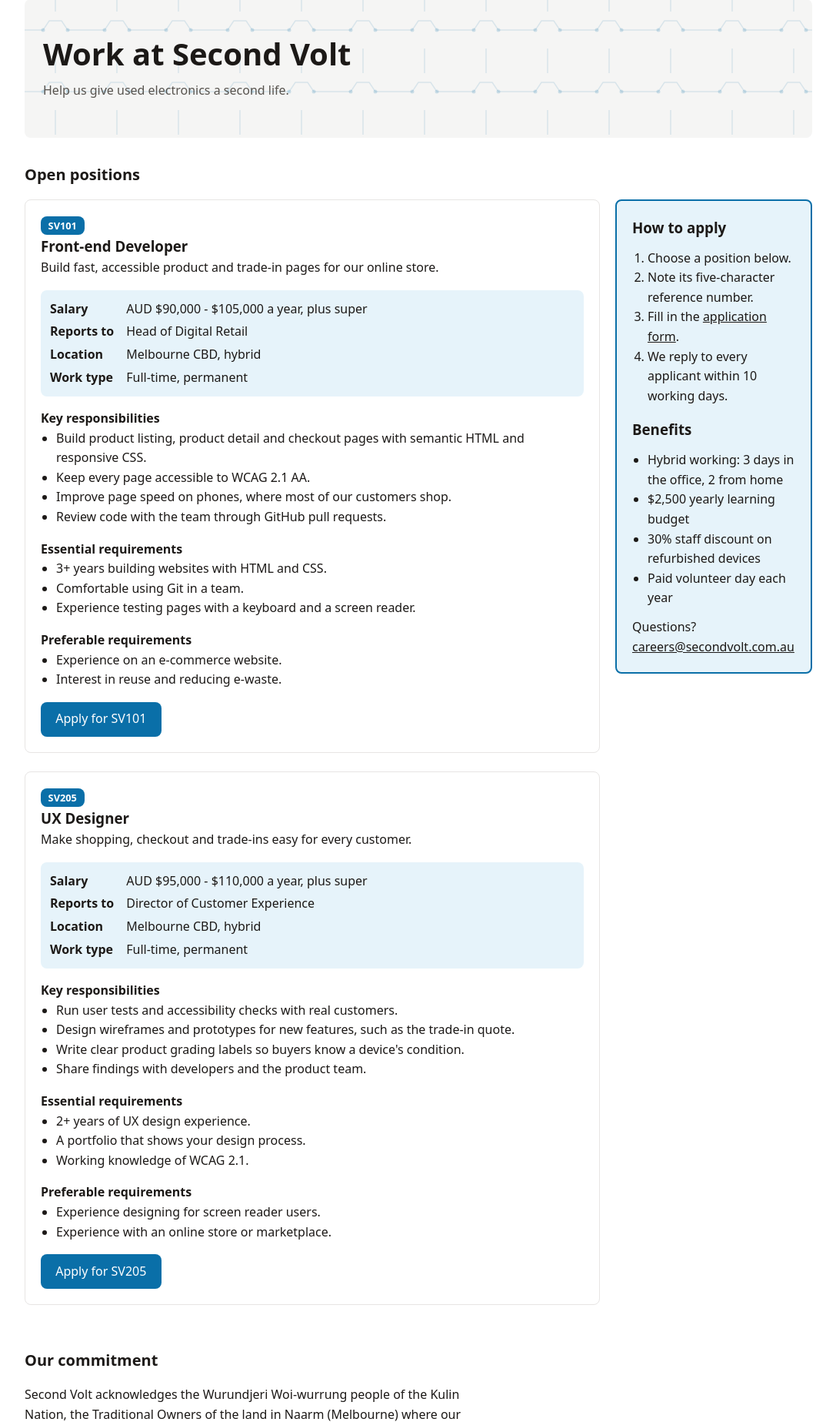
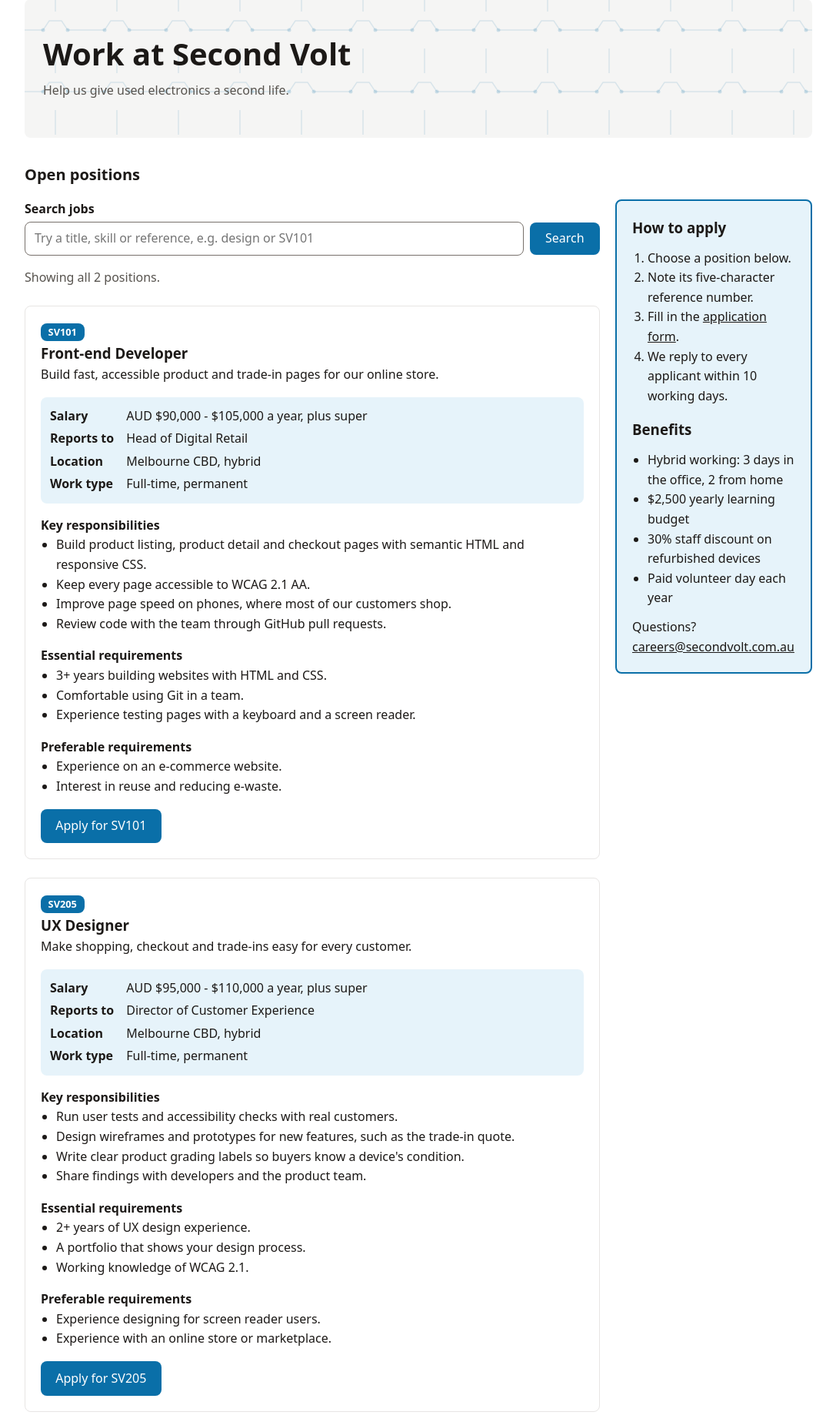
Before and after one commit to thanh-chuong-trinh/kmcc-assignment2, a PHP site: page /jobs.php in a window 1280 px wide. Shown: the part 122-1969 px from the top of the page at 77% size, without its empty margins (96-1183 px from the left). Run offline with PHP 8.4, Linux system fonts and the light colour scheme; data comes from the database, SQL or seed files in the repository.

Commit message:
Jobs page

```diff
--- a/project2/jobs.php
+++ b/project2/jobs.php
@@ -1,7 +1,73 @@
-<?php $current_page = 'jobs'; ?>
+<?php
+$current_page = 'jobs';
+
+/*
+ * Load the positions from the jobs table (see the jobs section of database.sql).
+ * - Every job field comes from its own column.
+ * - The search bar uses method="get" and a prepared statement, so the search text never goes into the SQL string.
+ */
+require 'settings.php';
+
+/* Turn a text column with one item per line into <li> items. */
+function list_items($text)
+{
+    $out = '';
+    foreach (preg_split('/\R/', (string) $text) as $line) {
+        $line = trim($line);
+        if ($line !== '') {
+            $out .= '          <li>' . htmlspecialchars($line) . "</li>\n";
+        }
+    }
+    return $out;
+}
+
+/* Read and tidy the search term (server-side validation). */
+$raw_q = $_GET['q'] ?? '';
+$q = is_string($raw_q) ? trim(preg_replace('/\s+/u', ' ', $raw_q) ?? '') : '';
+$q_too_long = preg_match('/^(.{60})./us', $q, $prefix);
+if ($q_too_long) {
+    $q = $prefix[1];
+}
+
+/* Query the database. */
+mysqli_report(MYSQLI_REPORT_ERROR | MYSQLI_REPORT_STRICT);
+$jobs  = [];
+$error = false;
+
+try {
+    $conn = mysqli_connect($host, $user, $pwd, $dbname);
+    mysqli_set_charset($conn, 'utf8mb4');
+    $cols = 'job_ref, title, summary, salary, reports_to, location, work_type, responsibilities, essential, preferable';
+
+    if ($q === '') {
+        $stmt = mysqli_prepare($conn, "SELECT $cols FROM jobs ORDER BY job_ref");
+    } else {
+        $stmt = mysqli_prepare(
+            $conn,
+            "SELECT $cols FROM jobs
+             WHERE job_ref LIKE ? ESCAPE '!' OR title LIKE ? ESCAPE '!' OR summary LIKE ? ESCAPE '!'
+                OR salary LIKE ? ESCAPE '!' OR reports_to LIKE ? ESCAPE '!' OR location LIKE ? ESCAPE '!'
+                OR work_type LIKE ? ESCAPE '!' OR responsibilities LIKE ? ESCAPE '!'
+                OR essential LIKE ? ESCAPE '!' OR preferable LIKE ? ESCAPE '!'
+             ORDER BY job_ref"
+        );
+        /* Only the two outer % characters should act as wildcards. */
+        $like = '%' . strtr($q, ['!' => '!!', '%' => '!%', '_' => '!_']) . '%';
+        mysqli_stmt_bind_param($stmt, 'ssssssssss', $like, $like, $like, $like, $like, $like, $like, $like, $like, $like);
+    }
+
+    mysqli_stmt_execute($stmt);
+    $jobs = mysqli_fetch_all(mysqli_stmt_get_result($stmt), MYSQLI_ASSOC);
+    mysqli_stmt_close($stmt);
+    mysqli_close($conn);
+} catch (mysqli_sql_exception $e) {
+    $error = true;
+    http_response_code(503);
+}
+?>
 <!DOCTYPE html>
 <!--
-  jobs.html - Position descriptions for Second Volt
+  jobs.php - Position descriptions for Second Volt, loaded from the jobs table
   Author: Ngo Manh Cuong (105710919), Group 6 (KMCC), COS10026
   Acknowledgements:
   - Shared header, footer and styles.css conventions by the team (see README.md).
@@ -53,67 +119,66 @@
         <p>Questions? <a href="mailto:careers@secondvolt.com.au">careers@secondvolt.com.au</a></p>
       </aside>
 
-      <section class="job" aria-labelledby="sv101">
-        <p class="job-ref"><span class="visually-hidden">Reference number: </span>SV101</p>
-        <h3 id="sv101">Front-end Developer</h3>
-        <p>Build fast, accessible product and trade-in pages for our online store.</p>
+      <!-- Search bar: GET, so a search can be bookmarked and shared.
+           The #job-search fragment brings the reloaded page back to the search bar and results. -->
+      <form class="job-search" id="job-search" method="get" action="jobs.php#job-search" role="search" aria-label="Search jobs">
+        <label for="q">Search jobs</label>
+        <div class="job-search-row">
+          <input type="search" id="q" name="q" maxlength="60" value="<?php echo htmlspecialchars($q); ?>" placeholder="Try a title, skill or reference, e.g. design or SV101">
+          <button type="submit">Search</button>
+<?php if ($q !== '') { ?>
+          <a class="job-search-clear" href="jobs.php#job-search">Show all jobs</a>
+<?php } ?>
+        </div>
+      </form>
+
+      <p class="job-count" role="status">
+<?php
+if ($error) {
+    echo "        We cannot load the positions right now. Please try again later.\n";
+} elseif ($q === '') {
+    echo '        Showing all ' . count($jobs) . ' ' . (count($jobs) === 1 ? 'position' : 'positions') . ".\n";
+} elseif (count($jobs) === 0) {
+    echo '        No positions match &ldquo;' . htmlspecialchars($q) . "&rdquo;. Try a shorter word, or <a href=\"jobs.php#job-search\">show all jobs</a>.\n";
+} else {
+    echo '        ' . count($jobs) . ' ' . (count($jobs) === 1 ? 'position matches' : 'positions match') . ' &ldquo;' . htmlspecialchars($q) . "&rdquo;.\n";
+}
+if ($q_too_long) {
+    echo "        <br>Your search was shortened to 60 characters.\n";
+}
+?>
+      </p>
+
+<?php foreach ($jobs as $job) {
+    $ref = htmlspecialchars($job['job_ref']);
+    $id  = strtolower($ref);
+?>
+      <section class="job" aria-labelledby="<?php echo $id; ?>">
+        <p class="job-ref"><span class="visually-hidden">Reference number: </span><?php echo $ref; ?></p>
+        <h3 id="<?php echo $id; ?>"><?php echo htmlspecialchars($job['title']); ?></h3>
+        <p><?php echo htmlspecialchars($job['summary']); ?></p>
         <dl class="job-facts">
-          <dt>Salary</dt><dd>AUD $90,000 - $105,000 a year, plus super</dd>
-          <dt>Reports to</dt><dd>Head of Digital Retail</dd>
-          <dt>Location</dt><dd>Melbourne CBD, hybrid</dd>
-          <dt>Work type</dt><dd>Full-time, permanent</dd>
+          <dt>Salary</dt><dd><?php echo htmlspecialchars($job['salary']); ?></dd>
+          <dt>Reports to</dt><dd><?php echo htmlspecialchars($job['reports_to']); ?></dd>
+          <dt>Location</dt><dd><?php echo htmlspecialchars($job['location']); ?></dd>
+          <dt>Work type</dt><dd><?php echo htmlspecialchars($job['work_type']); ?></dd>
         </dl>
         <h4>Key responsibilities</h4>
         <ul>
-          <li>Build product listing, product detail and checkout pages with semantic HTML and responsive CSS.</li>
-          <li>Keep every page accessible to WCAG 2.1 AA.</li>
-          <li>Improve page speed on phones, where most of our customers shop.</li>
-          <li>Review code with the team through GitHub pull requests.</li>
+<?php echo list_items($job['responsibilities']); ?>
         </ul>
         <h4>Essential requirements</h4>
         <ul>
-          <li>3+ years building websites with HTML and CSS.</li>
-          <li>Comfortable using Git in a team.</li>
-          <li>Experience testing pages with a keyboard and a screen reader.</li>
+<?php echo list_items($job['essential']); ?>
         </ul>
         <h4>Preferable requirements</h4>
         <ul>
-          <li>Experience on an e-commerce website.</li>
-          <li>Interest in reuse and reducing e-waste.</li>
+<?php echo list_items($job['preferable']); ?>
         </ul>
-        <a class="button" href="apply.php">Apply for SV101</a>
+        <a class="button" href="apply.php">Apply for <?php echo $ref; ?></a>
       </section>
 
-      <section class="job" aria-labelledby="sv205">
-        <p class="job-ref"><span class="visually-hidden">Reference number: </span>SV205</p>
-        <h3 id="sv205">UX Designer</h3>
-        <p>Make shopping, checkout and trade-ins easy for every customer.</p>
-        <dl class="job-facts">
-          <dt>Salary</dt><dd>AUD $95,000 - $110,000 a year, plus super</dd>
-          <dt>Reports to</dt><dd>Director of Customer Experience</dd>
-          <dt>Location</dt><dd>Melbourne CBD, hybrid</dd>
-          <dt>Work type</dt><dd>Full-time, permanent</dd>
-        </dl>
-        <h4>Key responsibilities</h4>
-        <ul>
-          <li>Run user tests and accessibility checks with real customers.</li>
-          <li>Design wireframes and prototypes for new features, such as the trade-in quote.</li>
-          <li>Write clear product grading labels so buyers know a device's condition.</li>
-          <li>Share findings with developers and the product team.</li>
-        </ul>
-        <h4>Essential requirements</h4>
-        <ul>
-          <li>2+ years of UX design experience.</li>
-          <li>A portfolio that shows your design process.</li>
-          <li>Working knowledge of WCAG 2.1.</li>
-        </ul>
-        <h4>Preferable requirements</h4>
-        <ul>
-          <li>Experience designing for screen reader users.</li>
-          <li>Experience with an online store or marketplace.</li>
-        </ul>
-        <a class="button" href="apply.php">Apply for SV205</a>
-      </section>
+<?php } ?>
     </section>
 
     <!-- Acknowledgement and inclusive employment statement (assignment requirement) -->
--- a/project2/styles/style.css
+++ b/project2/styles/style.css
@@ -96,6 +96,15 @@ h2 { font-size: 1.25rem; margin-bottom: 1rem; }
 .job-facts dt { font-weight: 600; }
 .job-facts dd { margin: 0; }
 .job .button { margin-top: 1rem; }
+/* Jobs page search bar and result count (Cuong) */
+.job-search { margin-bottom: 1rem; scroll-margin-top: 1rem; }
+.job-search label { display: block; margin-bottom: 0.25rem; font-weight: 600; }
+.job-search-row { display: flex; flex-wrap: wrap; gap: 0.5rem; align-items: center; }
+.job-search input { flex: 1 1 14rem; min-width: 0; padding: 0.5rem 0.75rem; font: inherit; border: 1px solid #78716c; border-radius: var(--radius); }
+.job-search button { padding: 0.5rem 1.25rem; font: inherit; color: #fff; background: var(--accent); border: 0; border-radius: var(--radius); cursor: pointer; }
+.job-search button:hover { opacity: 0.9; }
+.job-search-clear { padding: 0.5rem 0.25rem; }
+.job-count { margin-bottom: 1.5rem; color: var(--muted); }
 .commitment { clear: both; }
 .commitment p { max-width: 65ch; }
 .commitment p + p { margin-top: 0.75rem; }
@@ -163,7 +172,7 @@ h2 { font-size: 1.25rem; margin-bottom: 1rem; }
 /* Desktop: the aside floats to the right of the jobs */
 @media (min-width: 64em) {
   .jobs-aside { float: right; width: 25%; margin-left: 2%; }
-  .job { width: 73%; }
+  .job, .job-search, .job-count { width: 73%; }
 }
 
 /* Apply page */
```
Also changed, not shown: database.sql (+60 -1 lines).
